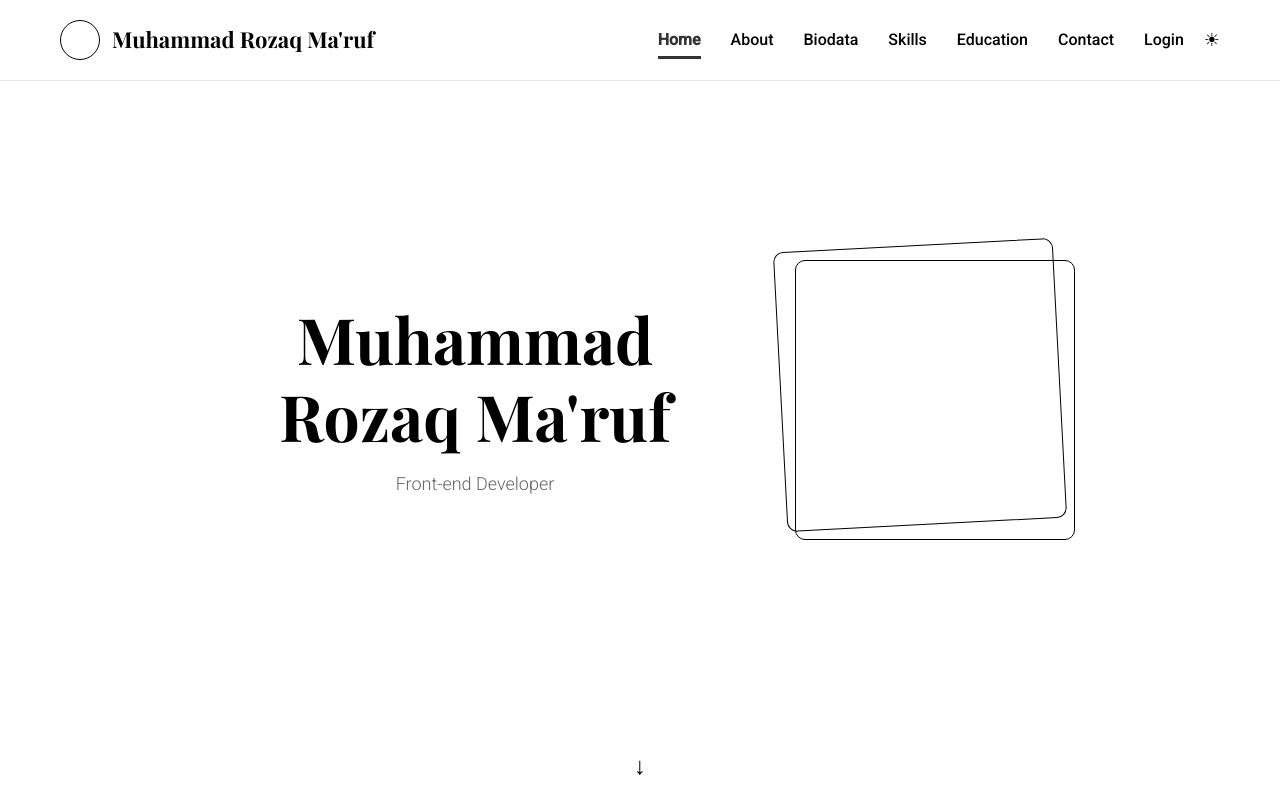
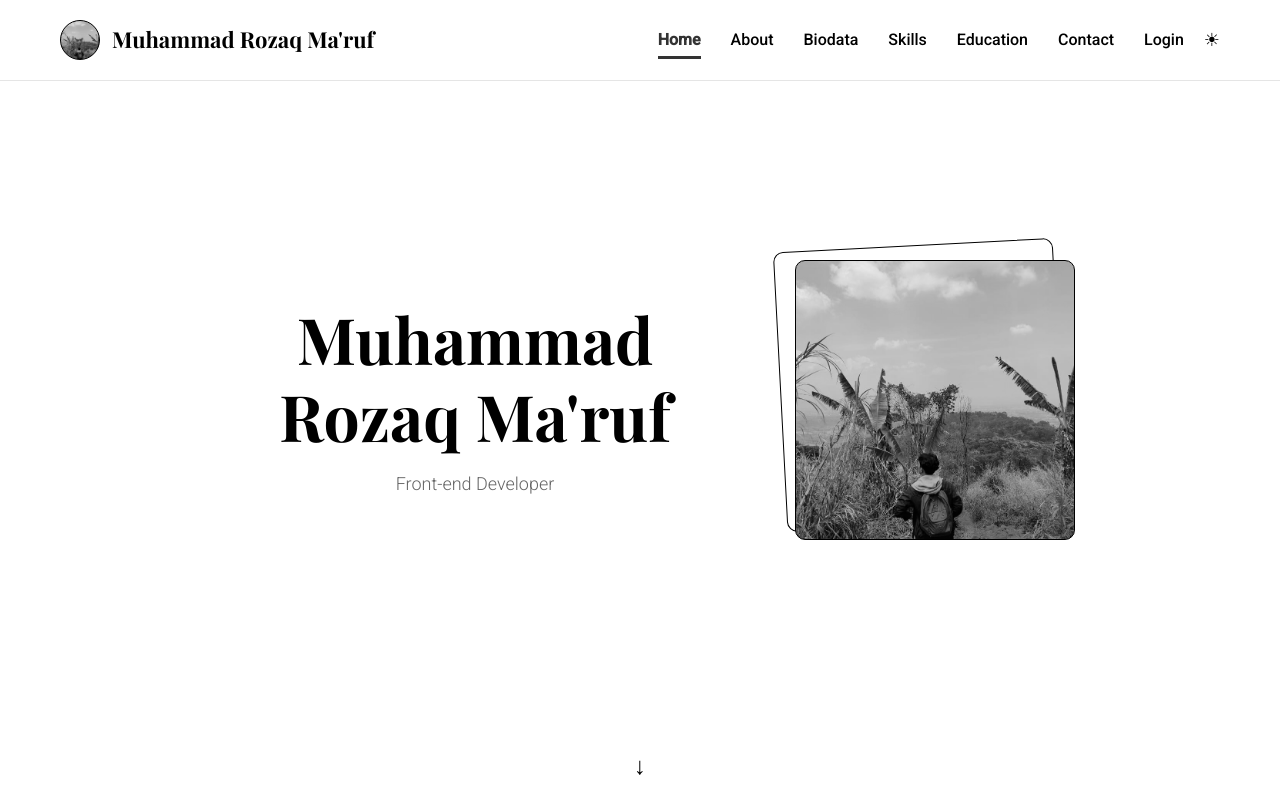
Before and after one commit to rzqmrf/Portofolio, a plain HTML site: page index.html in a window 1280 px wide. Shown: the top 800 px of the page. Drawn offline with nearby package versions, Linux system fonts and the light colour scheme.

Commit message:
Update index.html

```diff
--- a/index.html
+++ b/index.html
@@ -57,7 +57,7 @@
             width: 40px;
             height: 40px;
             border-radius: 50%;
-            background-image: url('4.jpg');
+            background-image: url('asset/4.jpg');
             background-size: cover;
             background-position: center;
             border: 1px solid #000;
@@ -251,7 +251,7 @@
         .hero-image .profile-img {
             width: 280px;
             height: 280px;
-            background-image: url('4.jpg');
+            background-image: url('asset/4.jpg');
             background-size: cover;
             background-position: center;
             border: 1px solid #000;
```
